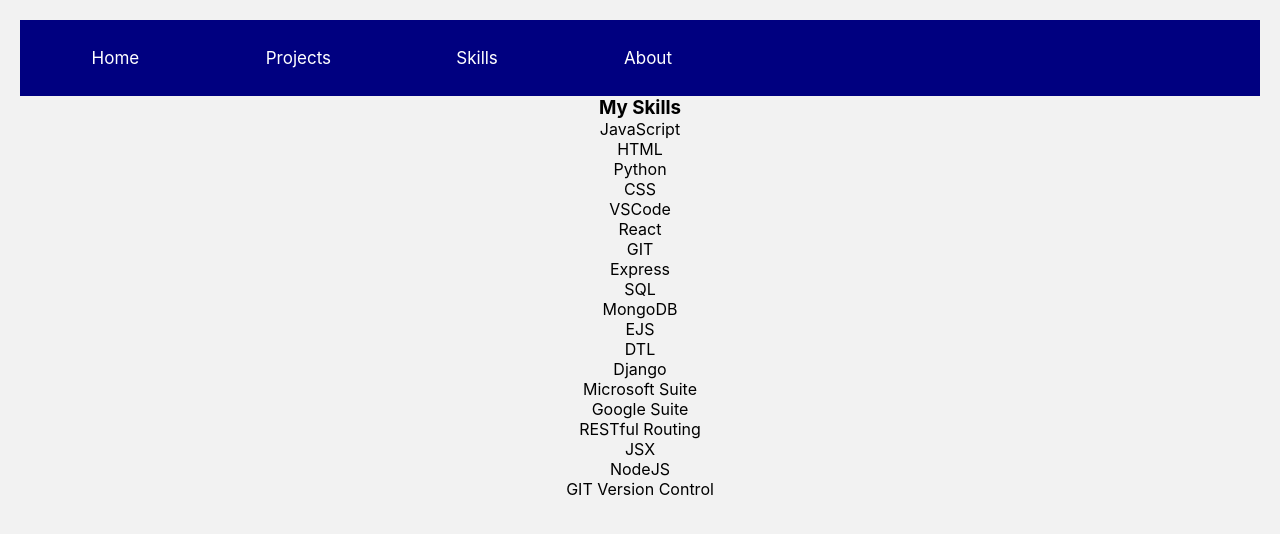
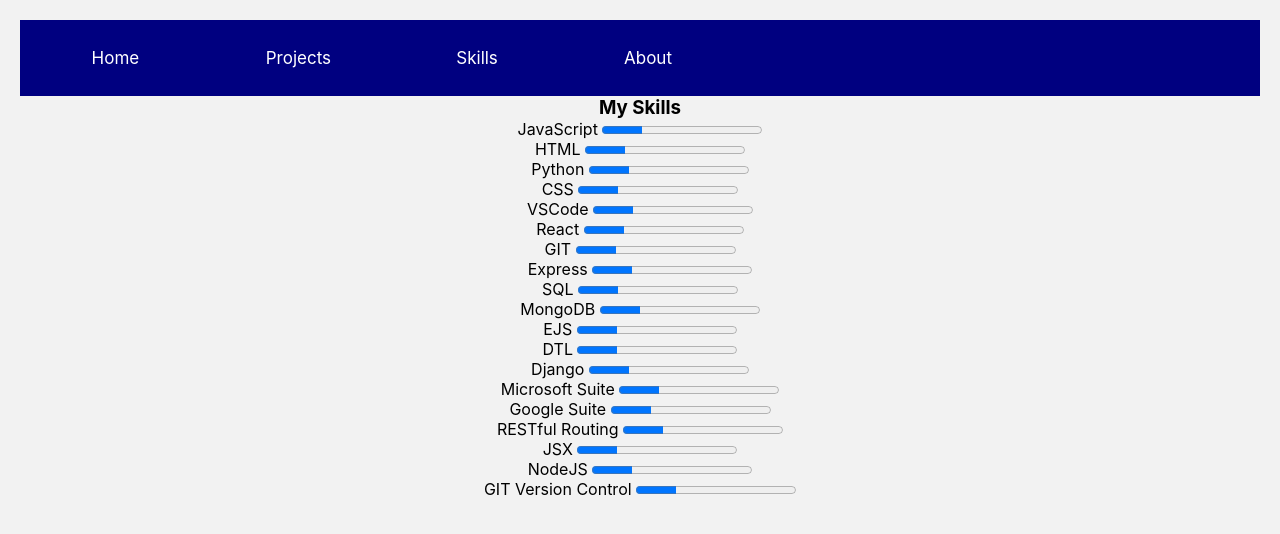
Before and after one commit to drejmin/Minor_Portfolio, a React (Create React App) app in the folder portfolio/: page /SkillsPage in a window 1280 px wide. Shown: the top 534 px of the page. Built offline with nearby package versions, Linux system fonts and the light colour scheme.

Commit message:
modified:   portfolio/src/Pages/SkillsPage/SkillsPage.jsx

```diff
--- a/portfolio/src/Pages/SkillsPage/SkillsPage.jsx
+++ b/portfolio/src/Pages/SkillsPage/SkillsPage.jsx
@@ -4,25 +4,25 @@ export default function SkillsPage(){
             <div class="about__content-skills">
                     <h3 class="about__content-title">My Skills</h3>
                     <div class="skills">
-                        <div class="skills__skill">JavaScript</div>
-                        <div class="skills__skill">HTML</div>
-                        <div class="skills__skill">Python</div>
-                        <div class="skills__skill">CSS</div>
-                        <div class="skills__skill">VSCode</div>
-                        <div class="skills__skill">React</div>
-                        <div class="skills__skill">GIT</div>
-                        <div class="skills__skill">Express</div>
-                        <div class="skills__skill">SQL</div>
-                        <div class="skills__skill">MongoDB</div>
-                        <div class="skills__skill">EJS</div>
-                        <div class="skills__skill">DTL</div>
-                        <div class="skills__skill">Django</div>
-                        <div class="skills__skill">Microsoft Suite</div>
-                        <div class="skills__skill">Google Suite</div>
-                        <div class="skills__skill">RESTful Routing</div>
-                        <div class="skills__skill">JSX</div>
-                        <div class="skills__skill">NodeJS</div>
-                        <div class="skills__skill">GIT Version Control</div>
+                        <div class="skills__skill">JavaScript <progress id="progressBar" value="25" max="100"></progress></div>
+                        <div class="skills__skill">HTML <progress id="progressBar" value="25" max="100"></progress></div>
+                        <div class="skills__skill">Python <progress id="progressBar" value="25" max="100"></progress></div>
+                        <div class="skills__skill">CSS <progress id="progressBar" value="25" max="100"></progress></div>
+                        <div class="skills__skill">VSCode <progress id="progressBar" value="25" max="100"></progress></div>
+                        <div class="skills__skill">React <progress id="progressBar" value="25" max="100"></progress></div>
+                        <div class="skills__skill">GIT <progress id="progressBar" value="25" max="100"></progress></div>
+                        <div class="skills__skill">Express <progress id="progressBar" value="25" max="100"></progress></div>
+                        <div class="skills__skill">SQL <progress id="progressBar" value="25" max="100"></progress></div>
+                        <div class="skills__skill">MongoDB <progress id="progressBar" value="25" max="100"></progress></div>
+                        <div class="skills__skill">EJS <progress id="progressBar" value="25" max="100"></progress></div>
+                        <div class="skills__skill">DTL <progress id="progressBar" value="25" max="100"></progress></div>
+                        <div class="skills__skill">Django <progress id="progressBar" value="25" max="100"></progress></div>
+                        <div class="skills__skill">Microsoft Suite <progress id="progressBar" value="25" max="100"></progress></div>
+                        <div class="skills__skill">Google Suite <progress id="progressBar" value="25" max="100"></progress></div>
+                        <div class="skills__skill">RESTful Routing <progress id="progressBar" value="25" max="100"></progress></div>
+                        <div class="skills__skill">JSX <progress id="progressBar" value="25" max="100"></progress></div>
+                        <div class="skills__skill">NodeJS <progress id="progressBar" value="25" max="100"></progress></div>
+                        <div class="skills__skill">GIT Version Control <progress id="progressBar" value="25" max="100"></progress></div>
                     </div>
             </div>
 
```
